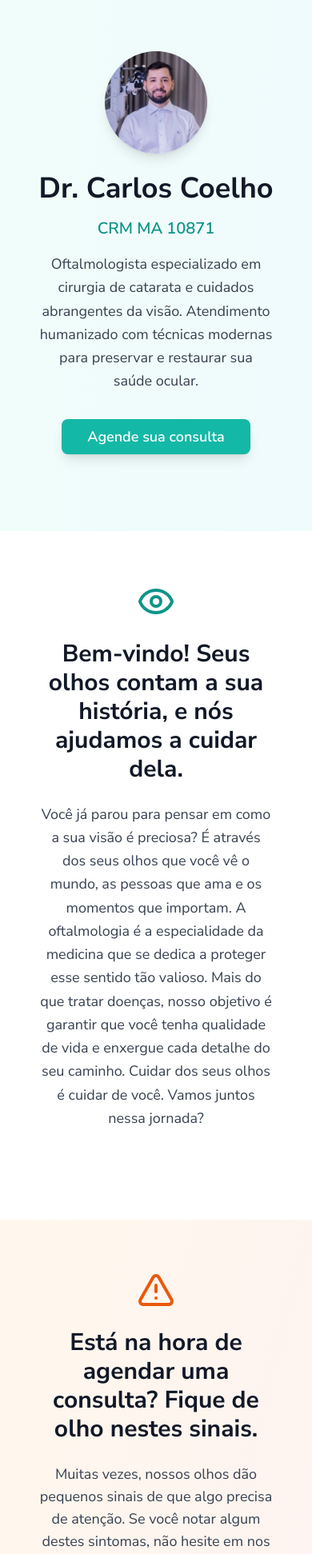
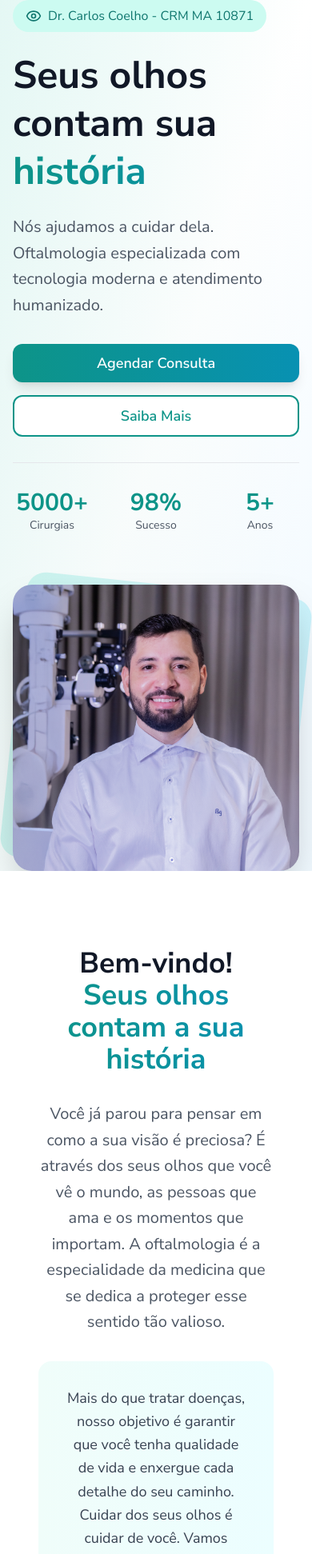
Before and after one commit to sandroinforsist/cataract-clarity-page, a React (Vite) app: page / in a window 390 px wide. Shown: the top 1943 px of the page at 80% size. Built offline with nearby package versions, Linux system fonts and the light colour scheme.

Commit message:
Refactor: Apply visual style guidelines
Apply the visual characteristics of the project to the home page, using the provided prompt as a base for design elements.

```diff
--- a/src/pages/HomePage.tsx
+++ b/src/pages/HomePage.tsx
@@ -2,7 +2,7 @@
 import React from 'react';
 import { Button } from '@/components/ui/button';
 import { Card } from '@/components/ui/card';
-import { Eye, AlertTriangle, Stethoscope, Zap, Heart } from 'lucide-react';
+import { Eye, AlertTriangle, Stethoscope, Zap, Heart, CheckCircle, Star, Award, Shield, Clock } from 'lucide-react';
 import Footer from '@/components/Footer';
 import { useBookingStore } from '@/store/bookingStore';
 
@@ -25,133 +25,229 @@ const HomePage = () => {
   const exams = [
     {
       title: "Refração (Grau dos Óculos)",
-      description: "Avaliação precisa para determinar a necessidade de correção visual"
+      description: "Avaliação precisa para determinar a necessidade de correção visual",
+      icon: Eye,
+      gradient: "from-teal-500 to-cyan-600"
     },
     {
       title: "Pressão Intraocular",
-      description: "Medição da pressão dentro do olho para prevenção de doenças"
+      description: "Medição da pressão dentro do olho para prevenção de doenças",
+      icon: Shield,
+      gradient: "from-blue-500 to-teal-600"
     },
     {
       title: "Glaucoma",
-      description: "Diagnóstico e acompanhamento desta doença silenciosa"
+      description: "Diagnóstico e acompanhamento desta doença silenciosa",
+      icon: AlertTriangle,
+      gradient: "from-orange-500 to-red-600"
     },
     {
       title: "Laudos Oftalmológicos",
-      description: "Documentação médica para diversas finalidades"
+      description: "Documentação médica para diversas finalidades",
+      icon: Award,
+      gradient: "from-purple-500 to-indigo-600"
     },
     {
       title: "Teste do Olhinho",
-      description: "Exame fundamental para recém-nascidos e crianças"
+      description: "Exame fundamental para recém-nascidos e crianças",
+      icon: Heart,
+      gradient: "from-pink-500 to-rose-600"
     },
     {
       title: "Fundo de Olho",
-      description: "Avaliação detalhada da retina e estruturas internas"
+      description: "Avaliação detalhada da retina e estruturas internas",
+      icon: Eye,
+      gradient: "from-green-500 to-emerald-600"
     },
     {
       title: "Retinopatia Hipertensiva",
-      description: "Diagnóstico de alterações causadas pela pressão alta"
+      description: "Diagnóstico de alterações causadas pela pressão alta",
+      icon: Zap,
+      gradient: "from-yellow-500 to-orange-600"
     },
     {
       title: "Retinopatia Diabética",
-      description: "Detecção precoce de complicações do diabetes nos olhos"
+      description: "Detecção precoce de complicações do diabetes nos olhos",
+      icon: CheckCircle,
+      gradient: "from-teal-500 to-blue-600"
     }
   ];
 
   const surgeries = [
     {
       title: "Cirurgia de Catarata",
-      description: "Substituição da lente natural opaca por uma nova, devolvendo clareza à visão"
+      description: "Substituição da lente natural opaca por uma nova, devolvendo clareza à visão",
+      icon: Eye,
+      stats: "98% de sucesso",
+      duration: "15-20 min"
     },
     {
       title: "Cirurgia de Pterígio",
-      description: "Remoção do crescimento anormal de tecido sobre a córnea"
+      description: "Remoção do crescimento anormal de tecido sobre a córnea",
+      icon: Zap,
+      stats: "Recuperação rápida",
+      duration: "30 min"
     },
     {
       title: "Cirurgia de Pequenas Lesões Perioculares",
-      description: "Tratamento de lesões e alterações ao redor dos olhos"
+      description: "Tratamento de lesões e alterações ao redor dos olhos",
+      icon: Shield,
+      stats: "Ambulatorial",
+      duration: "20-40 min"
     }
   ];
 
   const tips = [
-    "Proteja-se do sol: Use óculos de sol com proteção UV. Eles são um acessório de saúde!",
-    "Faça pausas das telas: A cada hora no computador ou celular, desvie o olhar por 20 segundos para um objeto distante. Seus olhos agradecem.",
-    "Alimente sua visão: Alimentos ricos em vitaminas A, C e E, como vegetais de folhas escuras e cenoura, são ótimos para a saúde ocular.",
-    "Evite coçar os olhos: Este hábito pode causar irritações e até deformar a córnea.",
-    "Visite seu oftalmologista: A prevenção é sempre o melhor caminho. Uma consulta anual garante que sua visão esteja sempre em boas mãos."
+    {
+      text: "Proteja-se do sol: Use óculos de sol com proteção UV. Eles são um acessório de saúde!",
+      icon: Shield
+    },
+    {
+      text: "Faça pausas das telas: A cada hora no computador ou celular, desvie o olhar por 20 segundos para um objeto distante. Seus olhos agradecem.",
+      icon: Clock
+    },
+    {
+      text: "Alimente sua visão: Alimentos ricos em vitaminas A, C e E, como vegetais de folhas escuras e cenoura, são ótimos para a saúde ocular.",
+      icon: Heart
+    },
+    {
+      text: "Evite coçar os olhos: Este hábito pode causar irritações e até deformar a córnea.",
+      icon: AlertTriangle
+    },
+    {
+      text: "Visite seu oftalmologista: A prevenção é sempre o melhor caminho. Uma consulta anual garante que sua visão esteja sempre em boas mãos.",
+      icon: CheckCircle
+    }
   ];
 
   return (
-    <div className="min-h-screen bg-gradient-to-br from-teal-50 to-ocean-50">
-      {/* Hero Section */}
-      <section className="py-16 px-4">
-        <div className="container mx-auto max-w-4xl text-center">
-          <div className="mb-8">
+    <div className="min-h-screen bg-white">
+      {/* Hero Section - Minimalista e Poderoso */}
+      <section className="relative min-h-screen flex items-center bg-gradient-to-br from-teal-50 via-white to-ocean-50 overflow-hidden">
+        <div className="absolute inset-0 bg-gradient-to-r from-teal-600/5 to-transparent"></div>
+
+        <div className="container mx-auto max-w-7xl px-4 relative z-10">
+          <div className="grid lg:grid-cols-2 gap-16 items-center">
+            <div className="space-y-8">
+              <div className="space-y-6">
+                <div className="inline-flex items-center px-4 py-2 bg-teal-100 rounded-full text-teal-700 font-medium">
+                  <Eye className="mr-2" size={20} />
+                  Dr. Carlos Coelho - CRM MA 10871
+                </div>
+
+                <h1 className="text-5xl lg:text-7xl font-bold text-gray-900 leading-tight">
+                  Seus olhos contam sua
+                  <span className="block text-transparent bg-gradient-to-r from-teal-600 to-cyan-600 bg-clip-text">
+                    história
+                  </span>
+                </h1>
+
+                <p className="text-xl text-gray-600 leading-relaxed max-w-lg">
+                  Nós ajudamos a cuidar dela. Oftalmologia especializada com tecnologia moderna e atendimento humanizado.
+                </p>
+              </div>
+
+              <div className="flex flex-col sm:flex-row gap-4">
+                <Button
+                  onClick={() => handleBooking("Consulta oftalmológica geral")}
+                  size="lg"
+                  className="bg-gradient-to-r from-teal-600 to-cyan-600 hover:from-teal-700 hover:to-cyan-700 text-white px-8 py-6 text-lg font-semibold rounded-xl shadow-lg hover:shadow-2xl transition-all duration-300 transform hover:scale-105"
+                >
+                  Agendar Consulta
+                </Button>
+                <Button
+                  variant="outline"
+                  size="lg"
+                  className="border-2 border-teal-600 text-teal-600 hover:bg-teal-50 px-8 py-6 text-lg font-semibold rounded-xl transition-all duration-300"
+                >
+                  Saiba Mais
+                </Button>
+              </div>
+
+              {/* Stats */}
+              <div className="grid grid-cols-3 gap-8 pt-8 border-t border-gray-200">
+                <div className="text-center">
+                  <div className="text-3xl font-bold text-teal-600">5000+</div>
+                  <div className="text-sm text-gray-600">Cirurgias</div>
+                </div>
+                <div className="text-center">
+                  <div className="text-3xl font-bold text-teal-600">98%</div>
+                  <div className="text-sm text-gray-600">Sucesso</div>
+                </div>
+                <div className="text-center">
+                  <div className="text-3xl font-bold text-teal-600">5+</div>
+                  <div className="text-sm text-gray-600">Anos</div>
+                </div>
+              </div>
+            </div>
+
+            <div className="relative">
+              <div className="absolute inset-0 bg-gradient-to-r from-teal-400 to-cyan-400 rounded-3xl rotate-6 opacity-20"></div>
               <img
                 src="/lovable-uploads/9e8bf759-904c-42f0-a1b2-6693e975fcb6.png"
                 alt="Dr. Carlos Coelho - Oftalmologista"
-              className="w-32 h-32 rounded-full mx-auto mb-6 shadow-lg object-cover"
+                className="relative w-full max-w-md mx-auto rounded-3xl shadow-2xl object-cover"
               />
-            <h1 className="text-4xl md:text-5xl font-bold text-gray-900 mb-4">
-              Dr. Carlos Coelho
-            </h1>
-            <p className="text-xl text-teal-600 font-semibold mb-4">CRM MA 10871</p>
-            <p className="text-lg text-gray-700 mb-8 max-w-2xl mx-auto leading-relaxed">
-              Oftalmologista especializado em cirurgia de catarata e cuidados abrangentes da visão.
-              Atendimento humanizado com técnicas modernas para preservar e restaurar sua saúde ocular.
-            </p>
-            <Button
-              onClick={() => handleBooking("Consulta oftalmológica geral")}
-              size="lg"
-              className="bg-teal-500 hover:bg-teal-600 text-white px-8 py-4 text-lg font-semibold rounded-lg shadow-lg hover:shadow-xl transition-all duration-300"
-            >
-              Agende sua consulta
-            </Button>
+            </div>
           </div>
         </div>
       </section>
 
       {/* Seção 1: Bem-vindo */}
-      <section className="py-16 px-4 bg-white">
-        <div className="container mx-auto max-w-4xl">
-          <div className="text-center mb-12">
-            <Eye className="mx-auto mb-6 text-teal-600" size={48} />
-            <h2 className="text-3xl md:text-4xl font-bold text-gray-900 mb-6">
-              Bem-vindo! Seus olhos contam a sua história, e nós ajudamos a cuidar dela.
+      <section className="py-24 px-4">
+        <div className="container mx-auto max-w-6xl">
+          <div className="text-center max-w-4xl mx-auto space-y-8">
+            <h2 className="text-4xl lg:text-5xl font-bold text-gray-900">
+              Bem-vindo!
+              <span className="block text-transparent bg-gradient-to-r from-teal-600 to-cyan-600 bg-clip-text">
+                Seus olhos contam a sua história
+              </span>
             </h2>
-            <p className="text-lg text-gray-700 leading-relaxed max-w-3xl mx-auto">
-              Você já parou para pensar em como a sua visão é preciosa? É através dos seus olhos que você vê o mundo, as pessoas que ama e os momentos que importam. A oftalmologia é a especialidade da medicina que se dedica a proteger esse sentido tão valioso. Mais do que tratar doenças, nosso objetivo é garantir que você tenha qualidade de vida e enxergue cada detalhe do seu caminho. Cuidar dos seus olhos é cuidar de você. Vamos juntos nessa jornada?
+
+            <p className="text-xl text-gray-600 leading-relaxed">
+              Você já parou para pensar em como a sua visão é preciosa? É através dos seus olhos que você vê o mundo, as pessoas que ama e os momentos que importam. A oftalmologia é a especialidade da medicina que se dedica a proteger esse sentido tão valioso.
             </p>
+
+            <div className="bg-gradient-to-r from-teal-50 to-cyan-50 rounded-2xl p-8">
+              <p className="text-lg text-gray-700 leading-relaxed">
+                Mais do que tratar doenças, nosso objetivo é garantir que você tenha qualidade de vida e enxergue cada detalhe do seu caminho. Cuidar dos seus olhos é cuidar de você. Vamos juntos nessa jornada?
+              </p>
+            </div>
           </div>
         </div>
       </section>
 
       {/* Seção 2: Sinais de Alerta */}
-      <section className="py-16 px-4 bg-gradient-to-br from-orange-50 to-red-50">
-        <div className="container mx-auto max-w-4xl">
-          <div className="text-center mb-12">
-            <AlertTriangle className="mx-auto mb-6 text-orange-600" size={48} />
-            <h2 className="text-3xl md:text-4xl font-bold text-gray-900 mb-6">
-              Está na hora de agendar uma consulta? Fique de olho nestes sinais.
+      <section className="py-24 px-4 bg-gradient-to-br from-orange-50 to-red-50">
+        <div className="container mx-auto max-w-6xl">
+          <div className="text-center mb-16">
+            <div className="inline-flex items-center justify-center w-16 h-16 bg-orange-100 rounded-full mb-6">
+              <AlertTriangle className="text-orange-600" size={32} />
+            </div>
+            <h2 className="text-4xl lg:text-5xl font-bold text-gray-900 mb-6">
+              Está na hora de agendar uma consulta?
             </h2>
-            <p className="text-lg text-gray-700 mb-8 max-w-3xl mx-auto">
-              Muitas vezes, nossos olhos dão pequenos sinais de que algo precisa de atenção. Se você notar algum destes sintomas, não hesite em nos procurar. Um diagnóstico precoce faz toda a diferença!
+            <p className="text-xl text-gray-600 max-w-3xl mx-auto">
+              Fique de olho nestes sinais. Um diagnóstico precoce faz toda a diferença!
             </p>
           </div>
 
-          <div className="grid md:grid-cols-2 gap-6 mb-8">
+          <div className="grid md:grid-cols-2 lg:grid-cols-3 gap-6 mb-12">
             {symptoms.map((symptom, index) => (
-              <Card key={index} className="p-6 bg-white shadow-lg hover:shadow-xl transition-all duration-300">
+              <Card key={index} className="p-6 bg-white/80 backdrop-blur border-0 shadow-lg hover:shadow-xl transition-all duration-300 hover:-translate-y-2">
+                <div className="flex items-start space-x-4">
+                  <div className="w-3 h-3 bg-gradient-to-r from-orange-500 to-red-500 rounded-full mt-2 flex-shrink-0"></div>
                   <p className="text-gray-700 leading-relaxed">{symptom}</p>
+                </div>
               </Card>
             ))}
           </div>
 
           <div className="text-center">
-            <p className="text-lg font-semibold text-gray-900 mb-4">Identificou algum desses sinais?</p>
             <Button
               onClick={() => handleBooking("Consulta para avaliação de sintomas")}
               size="lg"
-              className="bg-orange-500 hover:bg-orange-600 text-white px-8 py-4 text-lg font-semibold rounded-lg shadow-lg"
+              className="bg-gradient-to-r from-orange-500 to-red-500 hover:from-orange-600 hover:to-red-600 text-white px-8 py-4 text-lg font-semibold rounded-xl shadow-lg"
             >
               Agende sua consulta aqui
             </Button>
@@ -159,24 +255,32 @@ const HomePage = () => {
         </div>
       </section>
 
-      {/* Seção 3: Tecnologia e Cuidado */}
-      <section className="py-16 px-4 bg-white">
-        <div className="container mx-auto max-w-4xl">
-          <div className="text-center mb-12">
-            <Stethoscope className="mx-auto mb-6 text-teal-600" size={48} />
-            <h2 className="text-3xl md:text-4xl font-bold text-gray-900 mb-6">
-              Tecnologia e Cuidado: O que esperar da sua consulta?
+      {/* Seção 3: Exames e Procedimentos */}
+      <section className="py-24 px-4 bg-white">
+        <div className="container mx-auto max-w-7xl">
+          <div className="text-center mb-16">
+            <div className="inline-flex items-center justify-center w-16 h-16 bg-teal-100 rounded-full mb-6">
+              <Stethoscope className="text-teal-600" size={32} />
+            </div>
+            <h2 className="text-4xl lg:text-5xl font-bold text-gray-900 mb-6">
+              Tecnologia e Cuidado
             </h2>
-            <p className="text-lg text-gray-700 mb-8 max-w-3xl mx-auto">
-              Entendemos que uma visita ao médico pode gerar dúvidas. Fique tranquilo! O Dr. Carlos Coelho utiliza tecnologia de ponta para realizar um diagnóstico preciso e confortável. Em sua consulta, podemos realizar exames como:
+            <p className="text-xl text-gray-600 max-w-3xl mx-auto">
+              O que esperar da sua consulta? Utilizamos tecnologia de ponta para diagnóstico preciso e confortável.
             </p>
           </div>
 
-          <div className="grid md:grid-cols-2 lg:grid-cols-3 gap-6 mb-8">
+          <div className="grid md:grid-cols-2 lg:grid-cols-4 gap-6 mb-12">
             {exams.map((exam, index) => (
-              <Card key={index} className="p-6 bg-gradient-to-br from-teal-50 to-cyan-50 shadow-lg hover:shadow-xl transition-all duration-300">
+              <Card key={index} className="group p-6 bg-white border-0 shadow-lg hover:shadow-2xl transition-all duration-300 hover:-translate-y-3 overflow-hidden relative">
+                <div className={`absolute inset-0 bg-gradient-to-br ${exam.gradient} opacity-0 group-hover:opacity-10 transition-opacity duration-300`}></div>
+                <div className="relative z-10">
+                  <div className={`inline-flex items-center justify-center w-12 h-12 bg-gradient-to-br ${exam.gradient} rounded-xl mb-4`}>
+                    <exam.icon className="text-white" size={24} />
+                  </div>
                   <h3 className="text-lg font-bold text-gray-900 mb-3">{exam.title}</h3>
-                <p className="text-gray-700 leading-relaxed text-sm">{exam.description}</p>
+                  <p className="text-gray-600 text-sm leading-relaxed">{exam.description}</p>
+                </div>
               </Card>
             ))}
           </div>
@@ -185,7 +289,7 @@ const HomePage = () => {
             <Button
               onClick={() => handleBooking("Consulta para exames oftalmológicos")}
               size="lg"
-              className="bg-teal-500 hover:bg-teal-600 text-white px-8 py-4 text-lg font-semibold rounded-lg shadow-lg"
+              className="bg-gradient-to-r from-teal-600 to-cyan-600 hover:from-teal-700 hover:to-cyan-700 text-white px-8 py-4 text-lg font-semibold rounded-xl shadow-lg"
             >
               Agendar consulta para exames
             </Button>
@@ -194,23 +298,41 @@ const HomePage = () => {
       </section>
 
       {/* Seção 4: Cirurgias */}
-      <section className="py-16 px-4 bg-gradient-to-br from-blue-50 to-purple-50">
-        <div className="container mx-auto max-w-4xl">
-          <div className="text-center mb-12">
-            <Zap className="mx-auto mb-6 text-blue-600" size={48} />
-            <h2 className="text-3xl md:text-4xl font-bold text-gray-900 mb-6">
+      <section className="py-24 px-4 bg-gradient-to-br from-gray-50 to-gray-100">
+        <div className="container mx-auto max-w-6xl">
+          <div className="text-center mb-16">
+            <div className="inline-flex items-center justify-center w-16 h-16 bg-blue-100 rounded-full mb-6">
+              <Zap className="text-blue-600" size={32} />
+            </div>
+            <h2 className="text-4xl lg:text-5xl font-bold text-gray-900 mb-6">
               Cirurgias Oftalmológicas
             </h2>
-            <p className="text-lg text-gray-700 mb-8 max-w-3xl mx-auto">
-              A oftalmologia evoluiu muito, e hoje o Dr. Carlos Coelho oferece procedimentos cirúrgicos modernos e minimamente invasivos. Nosso foco é encontrar a melhor solução para você e seu estilo de vida.
+            <p className="text-xl text-gray-600 max-w-3xl mx-auto">
+              Soluções modernas e minimamente invasivas para você voltar a enxergar o mundo com nitidez.
             </p>
           </div>
 
-          <div className="grid md:grid-cols-3 gap-8 mb-8">
+          <div className="grid lg:grid-cols-3 gap-8 mb-12">
             {surgeries.map((surgery, index) => (
-              <Card key={index} className="p-6 bg-white shadow-lg hover:shadow-xl transition-all duration-300 hover:-translate-y-2">
-                <h3 className="text-xl font-bold text-gray-900 mb-3">{surgery.title}</h3>
-                <p className="text-gray-700 leading-relaxed mb-4">{surgery.description}</p>
+              <Card key={index} className="group p-8 bg-white border-0 shadow-lg hover:shadow-2xl transition-all duration-300 hover:-translate-y-3">
+                <div className="text-center">
+                  <div className="inline-flex items-center justify-center w-16 h-16 bg-gradient-to-br from-blue-500 to-purple-600 rounded-2xl mb-6 group-hover:scale-110 transition-transform duration-300">
+                    <surgery.icon className="text-white" size={32} />
+                  </div>
+                  <h3 className="text-xl font-bold text-gray-900 mb-4">{surgery.title}</h3>
+                  <p className="text-gray-600 leading-relaxed mb-6">{surgery.description}</p>
+
+                  <div className="flex justify-between items-center pt-4 border-t border-gray-200">
+                    <div className="text-center">
+                      <div className="text-sm font-semibold text-blue-600">{surgery.stats}</div>
+                      <div className="text-xs text-gray-500">Taxa/Tipo</div>
+                    </div>
+                    <div className="text-center">
+                      <div className="text-sm font-semibold text-blue-600">{surgery.duration}</div>
+                      <div className="text-xs text-gray-500">Duração</div>
+                    </div>
+                  </div>
+                </div>
               </Card>
             ))}
           </div>
@@ -219,7 +341,7 @@ const HomePage = () => {
             <Button
               onClick={() => handleBooking("Consulta sobre procedimentos cirúrgicos")}
               size="lg"
-              className="bg-blue-500 hover:bg-blue-600 text-white px-8 py-4 text-lg font-semibold rounded-lg shadow-lg"
+              className="bg-gradient-to-r from-blue-600 to-purple-600 hover:from-blue-700 hover:to-purple-700 text-white px-8 py-4 text-lg font-semibold rounded-xl shadow-lg"
             >
               Agendar consulta sobre cirurgias
             </Button>
@@ -228,22 +350,29 @@ const HomePage = () => {
       </section>
 
       {/* Seção 5: Dicas de Ouro */}
-      <section className="py-16 px-4 bg-gradient-to-br from-green-50 to-emerald-50">
-        <div className="container mx-auto max-w-4xl">
-          <div className="text-center mb-12">
-            <Heart className="mx-auto mb-6 text-green-600" size={48} />
-            <h2 className="text-3xl md:text-4xl font-bold text-gray-900 mb-6">
+      <section className="py-24 px-4 bg-gradient-to-br from-green-50 to-emerald-50">
+        <div className="container mx-auto max-w-6xl">
+          <div className="text-center mb-16">
+            <div className="inline-flex items-center justify-center w-16 h-16 bg-green-100 rounded-full mb-6">
+              <Heart className="text-green-600" size={32} />
+            </div>
+            <h2 className="text-4xl lg:text-5xl font-bold text-gray-900 mb-6">
               Dicas de Ouro para a Saúde da sua Visão
             </h2>
-            <p className="text-lg text-gray-700 mb-8 max-w-3xl mx-auto">
-              Cuidar dos olhos no dia a dia é mais simples do que parece e faz um bem enorme! Adote estes hábitos e preserve sua visão:
+            <p className="text-xl text-gray-600 max-w-3xl mx-auto">
+              Cuidar dos olhos no dia a dia é mais simples do que parece. Adote estes hábitos e preserve sua visão!
             </p>
           </div>
 
           <div className="grid md:grid-cols-2 lg:grid-cols-3 gap-6 mb-12">
             {tips.map((tip, index) => (
-              <Card key={index} className="p-6 bg-white shadow-lg hover:shadow-xl transition-all duration-300">
-                <p className="text-gray-700 leading-relaxed">{tip}</p>
+              <Card key={index} className="group p-6 bg-white/80 backdrop-blur border-0 shadow-lg hover:shadow-xl transition-all duration-300 hover:-translate-y-2">
+                <div className="flex items-start space-x-4">
+                  <div className="flex-shrink-0 w-10 h-10 bg-gradient-to-br from-green-500 to-emerald-600 rounded-full flex items-center justify-center group-hover:scale-110 transition-transform duration-300">
+                    <tip.icon className="text-white" size={20} />
+                  </div>
+                  <p className="text-gray-700 leading-relaxed">{tip.text}</p>
+                </div>
               </Card>
             ))}
           </div>
@@ -252,7 +381,7 @@ const HomePage = () => {
             <Button
               onClick={() => handleBooking("Consulta preventiva")}
               size="lg"
-              className="bg-green-500 hover:bg-green-600 text-white px-8 py-4 text-lg font-semibold rounded-lg shadow-lg"
+              className="bg-gradient-to-r from-green-600 to-emerald-600 hover:from-green-700 hover:to-emerald-700 text-white px-8 py-4 text-lg font-semibold rounded-xl shadow-lg"
             >
               Agendar consulta preventiva
             </Button>
```
Lines whose indentation alone changed are shown as unchanged.
